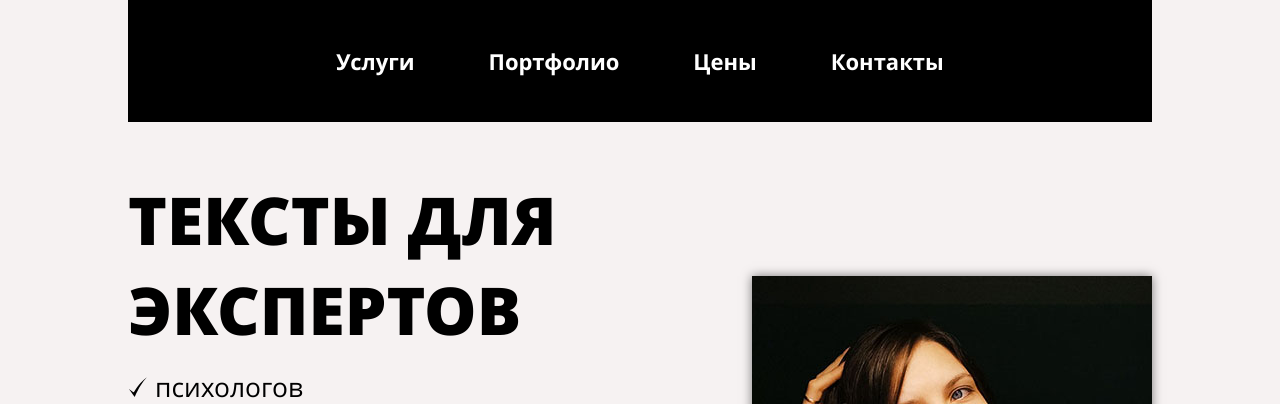
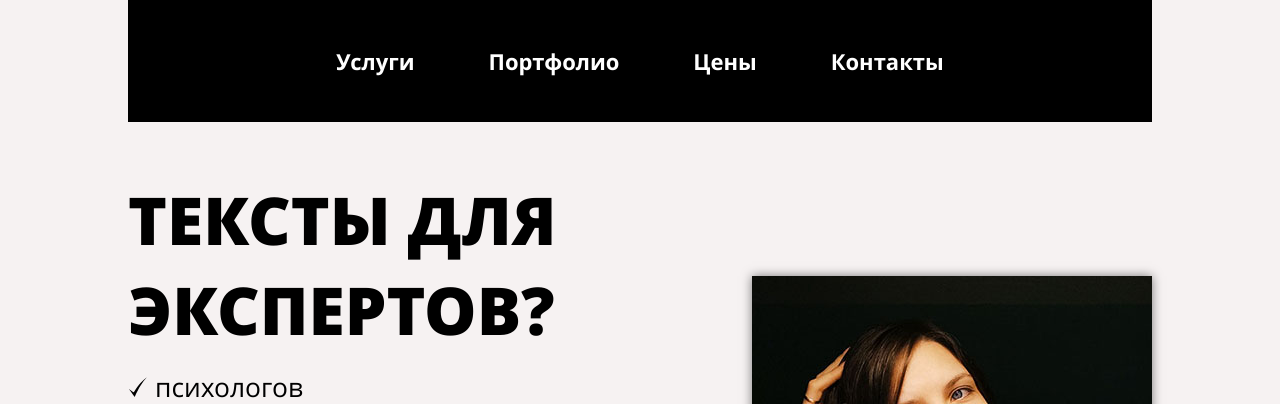
Before and after one commit to Evgeny-Tokarev/kb-text, a website built with Parcel: page src/index.html in a window 1280 px wide. Shown: the top 404 px of the page. Built offline with nearby package versions, Linux system fonts and the light colour scheme; a web font is replaced by a local one.

Commit message:
example2

```diff
--- a/src/index.html
+++ b/src/index.html
@@ -82,7 +82,7 @@
         <div class="presentation">
           <div class="presentation__text wow fadeInLeft">
             <h1>
-              ТЕКСТЫ ДЛЯ ЭКСПЕРТОВ
+              ТЕКСТЫ ДЛЯ ЭКСПЕРТОВ?
             </h1>
             <ul>
               <li>психологов</li>
```
